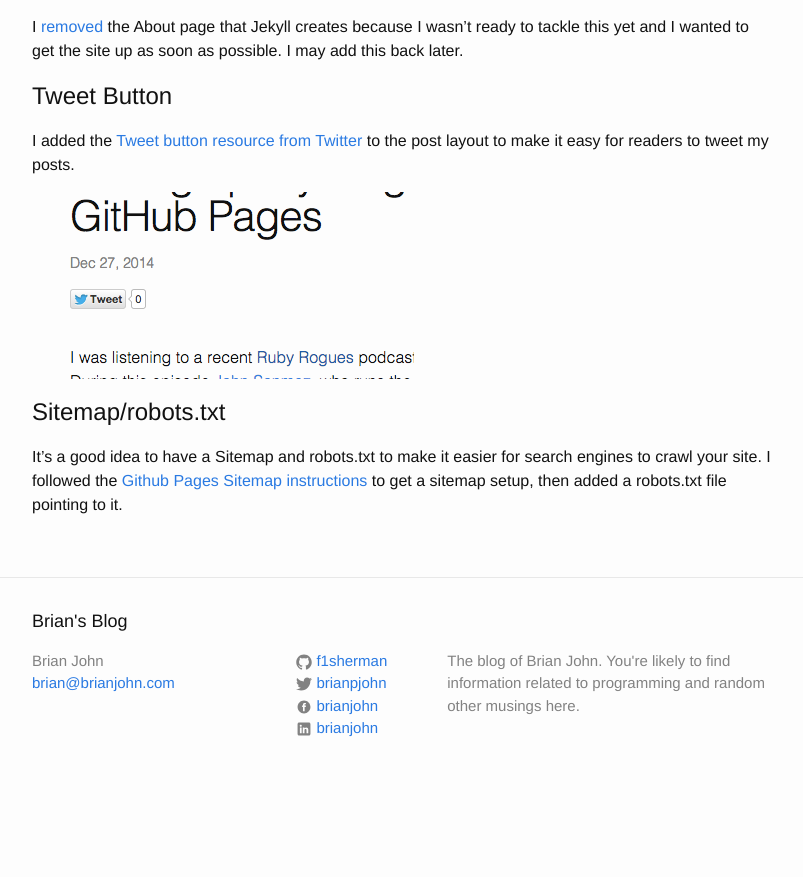
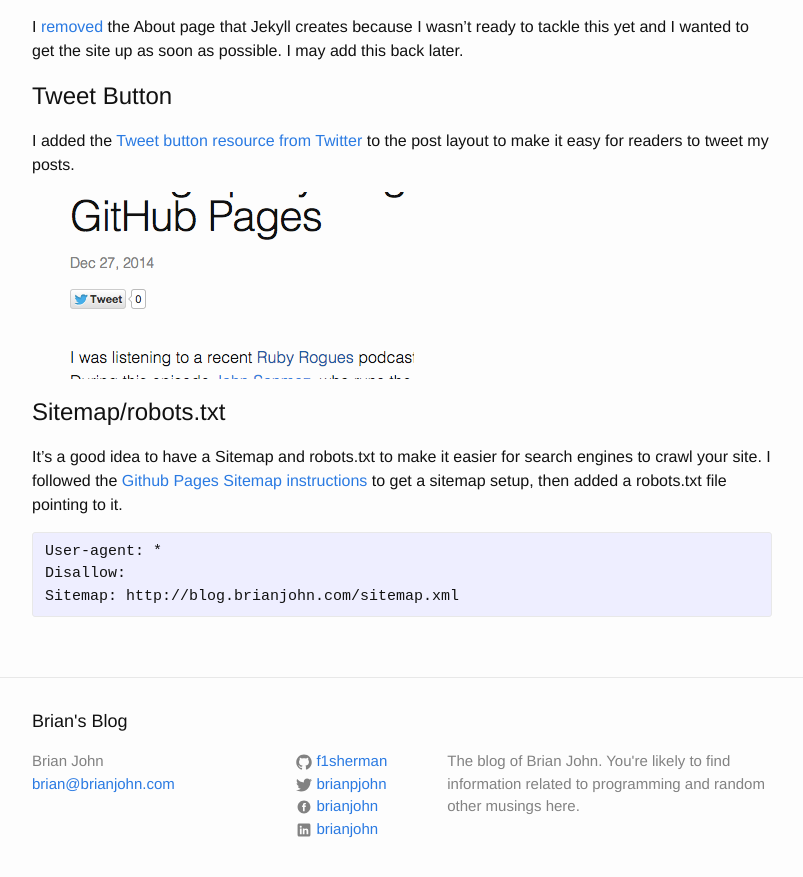
Before and after one commit to f1sherman/f1sherman.github.io, a Jekyll site: the page built from _posts/2014-12-27-setting-up-my-blog-using-jekyll-and-github-pages.markdown, in a window 1280 px wide and 900 px high, scrolled down 3452 px. Shown: the top 877 px of the window, without its empty margins (238-1041 px from the left). Built offline with Jekyll 4.4.1, drawn with Linux system fonts in a browser that asks for light colours; comment, search, counter and statistics services are not loaded; before the commit the page ends 4252 px from its top, so only the background shows below that.

Commit message:
add a code snippet and remove unnecessary newline

```diff
--- a/_posts/2014-12-27-setting-up-my-blog-using-jekyll-and-github-pages.markdown
+++ b/_posts/2014-12-27-setting-up-my-blog-using-jekyll-and-github-pages.markdown
@@ -82,6 +82,12 @@
 
 It's a good idea to have a Sitemap and robots.txt to make it easier for search engines to crawl your site. I followed the [Github Pages Sitemap instructions][sitemap-instructions] to get a sitemap setup, then added a robots.txt file pointing to it.
 
+{% highlight text %}
+User-agent: *
+Disallow:
+Sitemap: http://blog.brianjohn.com/sitemap.xml
+{% endhighlight %}
+
 [custom-domain]:        https://help.github.com/articles/setting-up-a-custom-domain-with-github-pages/
 [disqus]:               https://disqus.com/
 [disqus-html]:          https://github.com/f1sherman/f1sherman.github.io/blob/f79093961e1eb5b434941d1b286f6baa0da381d3/_includes/disqus.html
--- a/robots.txt
+++ b/robots.txt
@@ -1,4 +1,3 @@
 User-agent: *
 Disallow:
-
 Sitemap: http://blog.brianjohn.com/sitemap.xml
```
